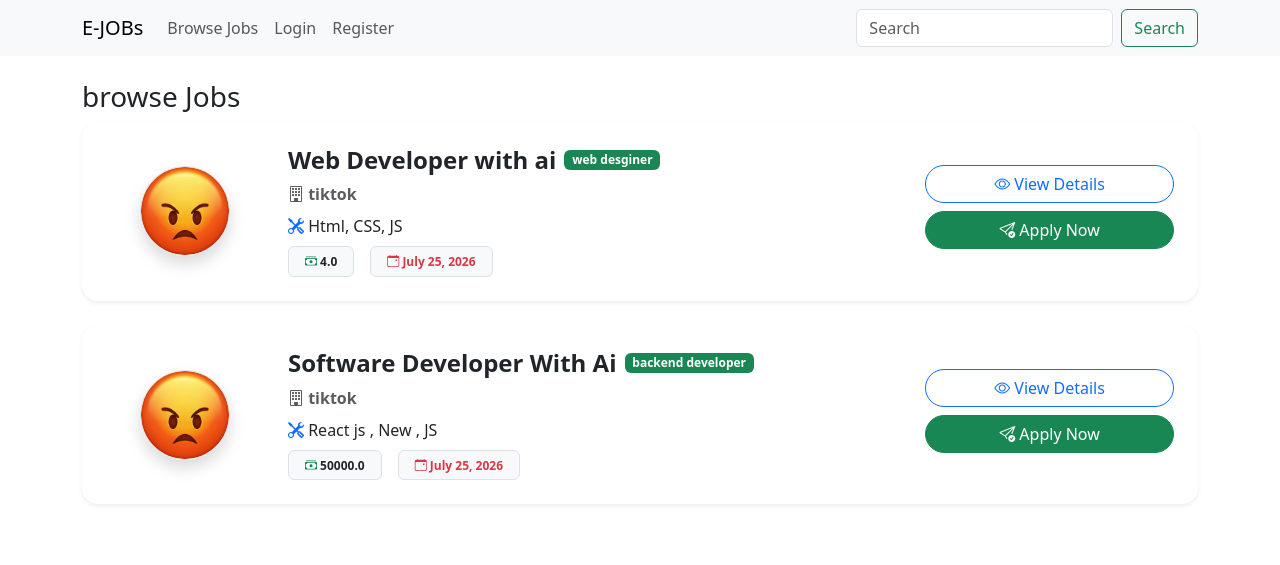
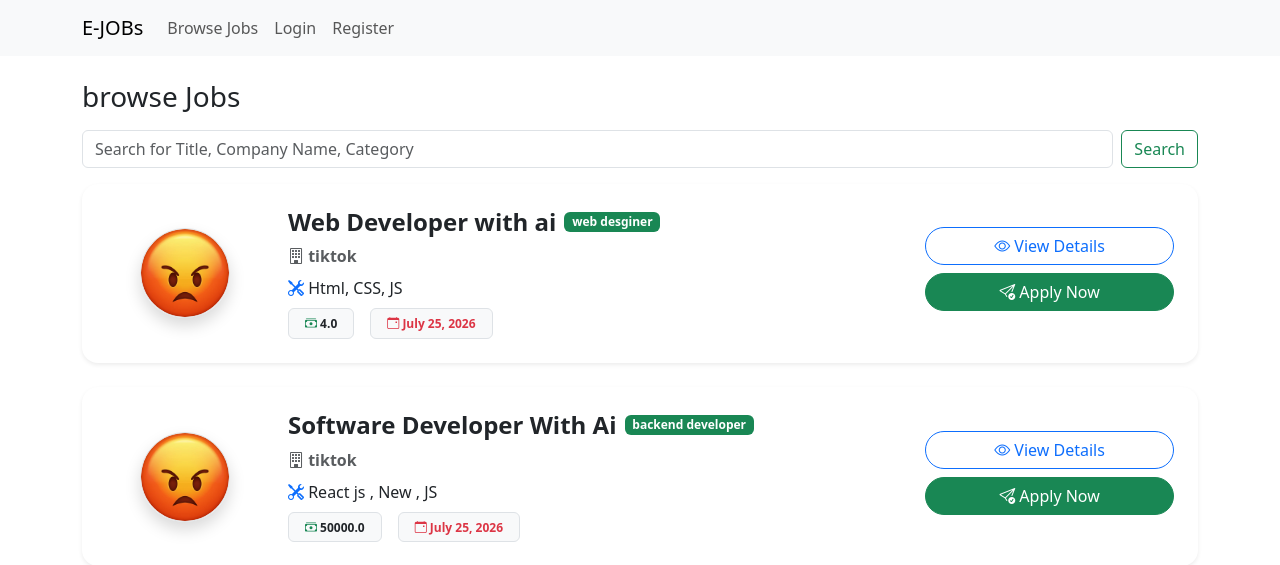
Before and after one commit to Bikrom2001/job-Portal, a Django app: page /browse-job/ in a window 1280 px wide. Shown: the top 565 px of the page. Run offline with Django 5.2, Linux system fonts and the light colour scheme; data comes from the database, SQL or seed files in the repository; both versions use the stored data as it was after the commit.

Commit message:
Search jobs done

```diff
--- a/jobPortalProject/jobportal/templates/browse-jobs.html
+++ b/jobPortalProject/jobportal/templates/browse-jobs.html
@@ -9,6 +9,11 @@
         <a href="{% url 'post_job_view' %}" class="btn btn-success">Post Jobs</a>
 
     {% endif %}
+
+    <form class="d-flex mt-3 mb-3" role="search" method="GET" action="{% url 'browse_job_view' %}">
+        <input class="form-control me-2" type="text" name="search_query" placeholder="Search for Title, Company Name, Category" aria-label="Search"/>
+        <button class="btn btn-outline-success" type="submit">Search</button>
+      </form>
 
 
 
--- a/jobPortalProject/jobportal/templates/master/nav.html
+++ b/jobPortalProject/jobportal/templates/master/nav.html
@@ -43,10 +43,7 @@
 
 
       </ul>
-      <form class="d-flex" role="search">
-        <input class="form-control me-2" type="search" placeholder="Search" aria-label="Search"/>
-        <button class="btn btn-outline-success" type="submit">Search</button>
-      </form>
+
     </div>
   </div>
 </nav>
--- a/jobPortalProject/jobportal/views.py
+++ b/jobPortalProject/jobportal/views.py
@@ -1,5 +1,6 @@
 from django.shortcuts import render, redirect
 from django.contrib.auth.forms import AuthenticationForm
+from django.db.models import Q
 from django.contrib.auth.decorators import login_required
 from django.contrib.auth import login, logout
 from jobportal.models import *
@@ -117,11 +118,23 @@ def update_profile_view(request):
 def browse_job_view(request):
     current_user = request.user
 
+    search_query = request.GET.get('search_query')
+
+
     if not current_user:
         if current_user.user_type == 'Recruiter':
             job_data = JobPostModel.objects.filter(posted_by = current_user.recruiter_profile)
 
     job_data = JobPostModel.objects.all()
+
+
+    if search_query:
+        job_data = JobPostModel.objects.filter(
+            Q(title__icontains = search_query)|
+            Q(category__name__icontains = search_query) |
+            Q(posted_by__company_name__icontains = search_query)
+        )
+
     context = {
         'job_data': job_data
     }
```
Also changed, not shown: jobPortalProject/db.sqlite3.
